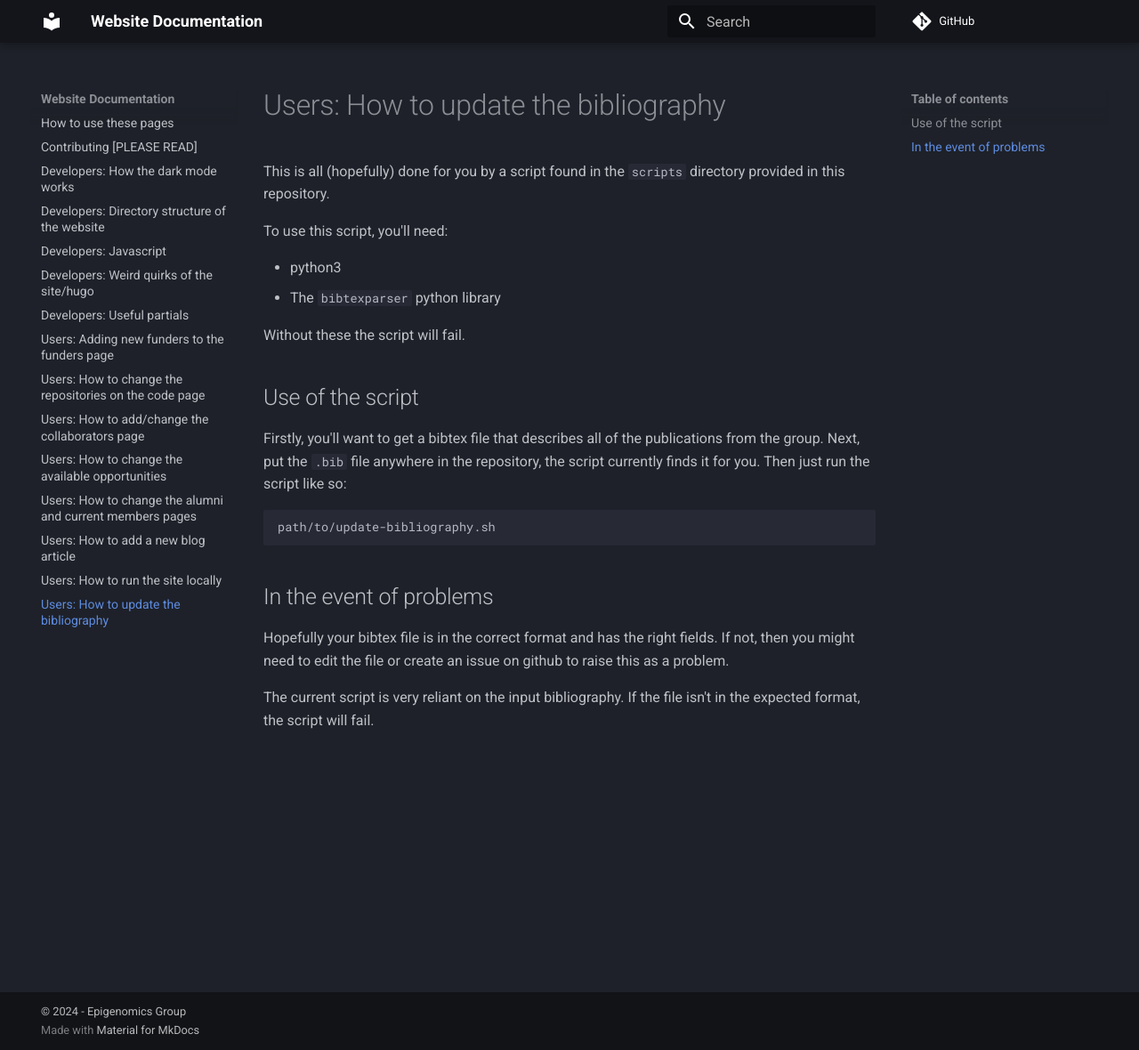
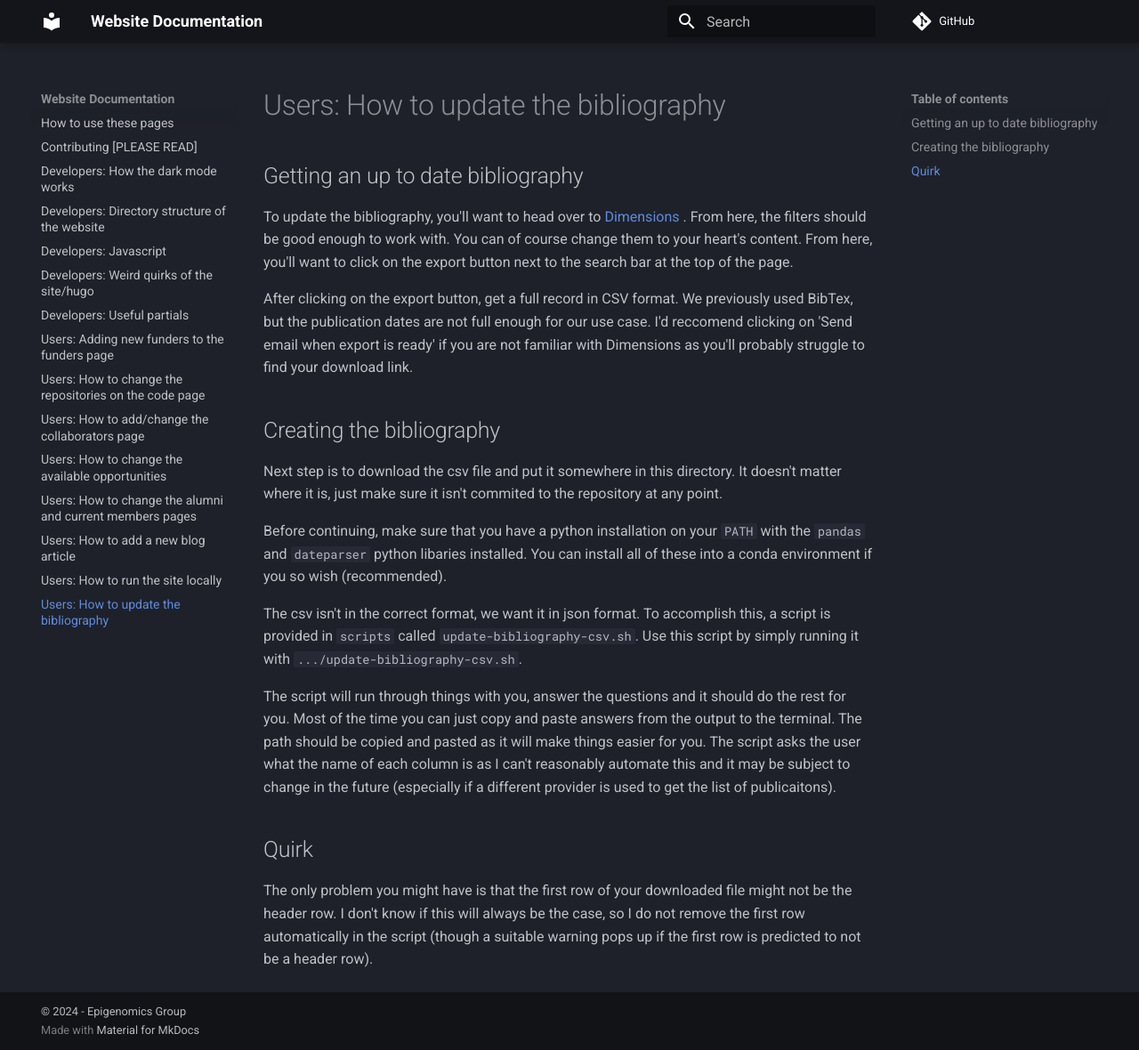
Before and after one commit to EpigeneticsExeter/EpigenomicsLabWeb, an MkDocs documentation site: the page built from documentation/docs/Users-update-bibliography.md, in a window 1280 px wide and 1180 px high. Shown: the whole window at 89% size. Built offline with MkDocs 1.6.1 and Material for MkDocs 9.7.7, drawn with Linux system fonts in a browser that asks for light colours; comment, search, counter and statistics services are not loaded.

Commit message:
docs: update method for obtaining publications

````diff
--- a/documentation/docs/Users-update-bibliography.md
+++ b/documentation/docs/Users-update-bibliography.md
@@ -1,31 +1,44 @@
 # Users: How to update the bibliography
 
-This is all (hopefully) done for you by a script found in the `scripts`
-directory provided in this repository.
+## Getting an up to date bibliography
 
-To use this script, you'll need:
+To update the bibliography, you'll want to head over to
+[Dimensions](https://app.dimensions.ai/discover/publication?search_mode=content&order=date&or_facet_researcher=ur.01337470631.76&or_facet_researcher=ur.0634726306.30&or_facet_researcher=ur.01040701516.28&or_facet_researcher=ur.0724251750.63&or_facet_researcher=ur.015375054345.08&or_facet_researcher=ur.01310756701.08&or_facet_research_org=grid.8391.3&or_facet_publication_type=article&or_facet_publication_type=preprint)
+. From here, the filters should be good enough to work with. You can of course
+change them to your heart's content. From here, you'll want to click on the
+export button next to the search bar at the top of the page.
 
-- python3
-- The `bibtexparser` python library
+After clicking on the export button, get a full record in CSV format. We
+previously used BibTex, but the publication dates are not full enough for
+our use case. I'd reccomend clicking on 'Send email when export is ready'
+if you are not familiar with Dimensions as you'll probably struggle to find
+your download link.
 
-Without these the script will fail.
+## Creating the bibliography
 
-## Use of the script
+Next step is to download the csv file and put it somewhere in this directory.
+It doesn't matter where it is, just make sure it isn't commited to the
+repository at any point.
 
-Firstly, you'll want to get a bibtex file that describes all of the
-publications from the group. Next, put the `.bib` file anywhere in the
-repository, the script currently finds it for you. Then just run the script
-like so:
+Before continuing, make sure that you have a python installation on your
+`PATH` with the `pandas` and `dateparser` python libaries installed. You can
+install all of these into a conda environment if you so wish (recommended).
 
-```bash
-path/to/update-bibliography.sh
-```
+The csv isn't in the correct format, we want it in json format. To accomplish
+this, a script is provided in `scripts` called `update-bibliography-csv.sh`.
+Use this script by simply running it with `.../update-bibliography-csv.sh`.
 
-## In the event of problems
+The script will run through things with you, answer the questions and it should
+do the rest for you. Most of the time you can just copy and paste answers from
+the output to the terminal. The path should be copied and pasted as it will
+make things easier for you. The script asks the user what the name of each
+column is as I can't reasonably automate this and it may be subject to change
+in the future (especially if a different provider is used to get the list
+of publicaitons).
 
-Hopefully your bibtex file is in the correct format and has the right fields.
-If not, then you might need to edit the file or create an issue on github to
-raise this as a problem.
+## Quirk
 
-The current script is very reliant on the input bibliography. If the file isn't
-in the expected format, the script will fail.
+The only problem you might have is that the first row of your downloaded file
+might not be the header row. I don't know if this will always be the case, so I
+do not remove the first row automatically in the script (though a suitable
+warning pops up if the first row is predicted to not be a header row).
````
